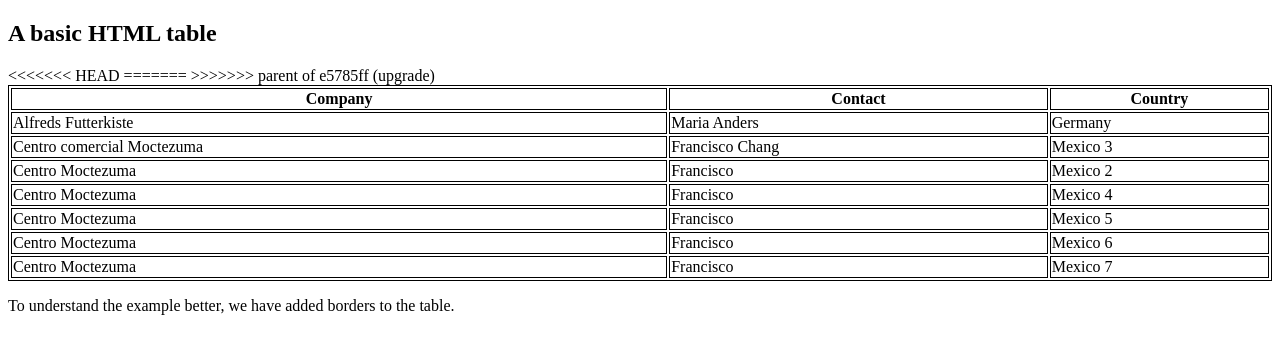
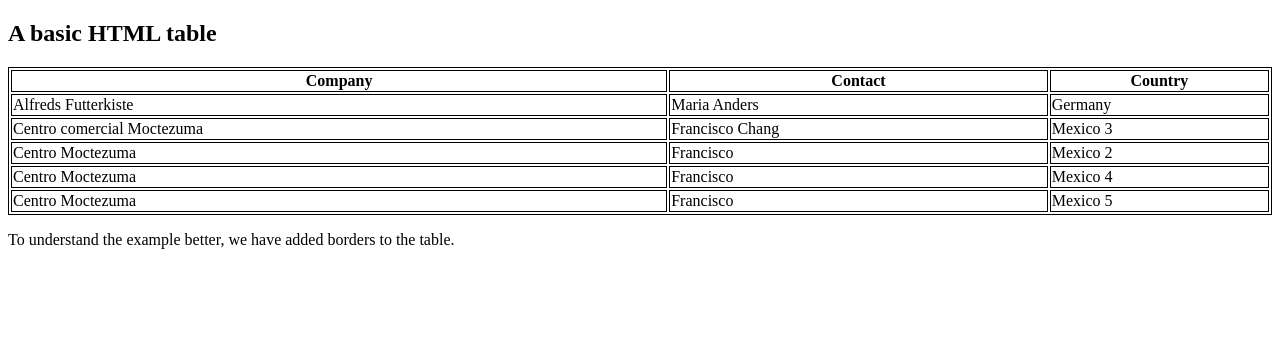
Before and after one commit to iBirdsPankaj/php-cicd, a plain HTML site: page index.html in a window 1280 px wide. Drawn offline with Linux system fonts and the light colour scheme.

Commit message:
new commit added

```diff
--- a/index.html
+++ b/index.html
@@ -40,19 +40,6 @@ table, th, td {
     <td>Francisco </td>
     <td>Mexico 5</td>
 </tr>
-<<<<<<< HEAD
-<tr>
-    <td>Centro Moctezuma</td>
-    <td>Francisco </td>
-    <td>Mexico 6</td>
-</tr>
-<tr>
-    <td>Centro Moctezuma</td>
-    <td>Francisco </td>
-    <td>Mexico 7</td>
-</tr>
-=======
->>>>>>> parent of e5785ff (upgrade)
 </table>
 
 <p>To understand the example better, we have added borders to the table.</p>
```
